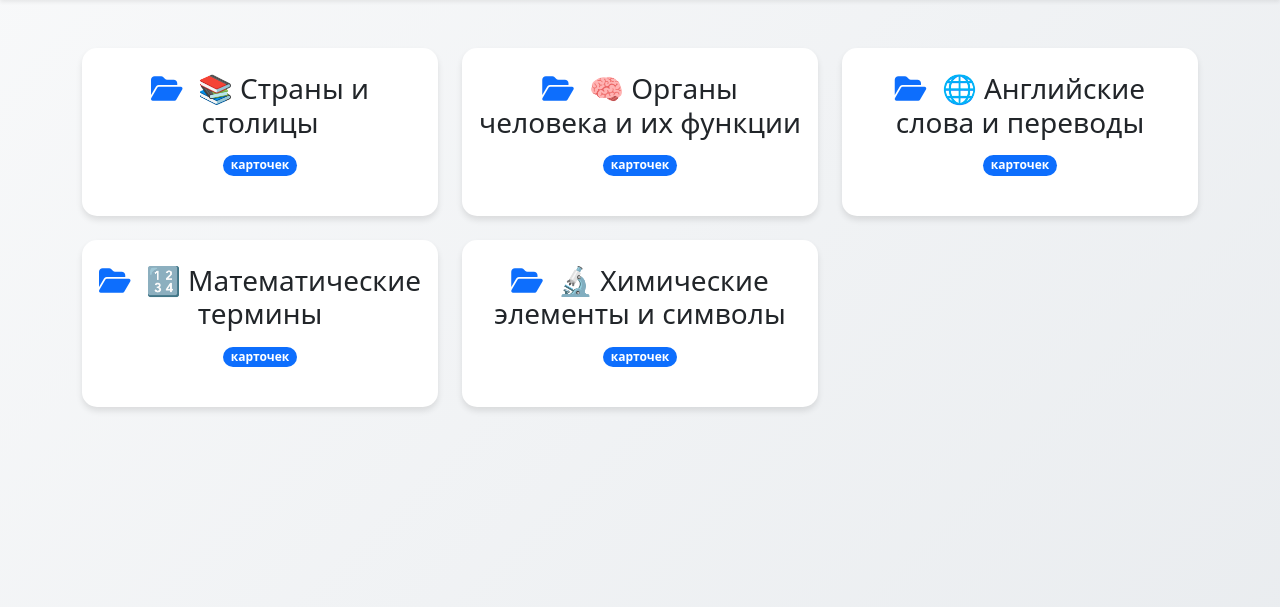
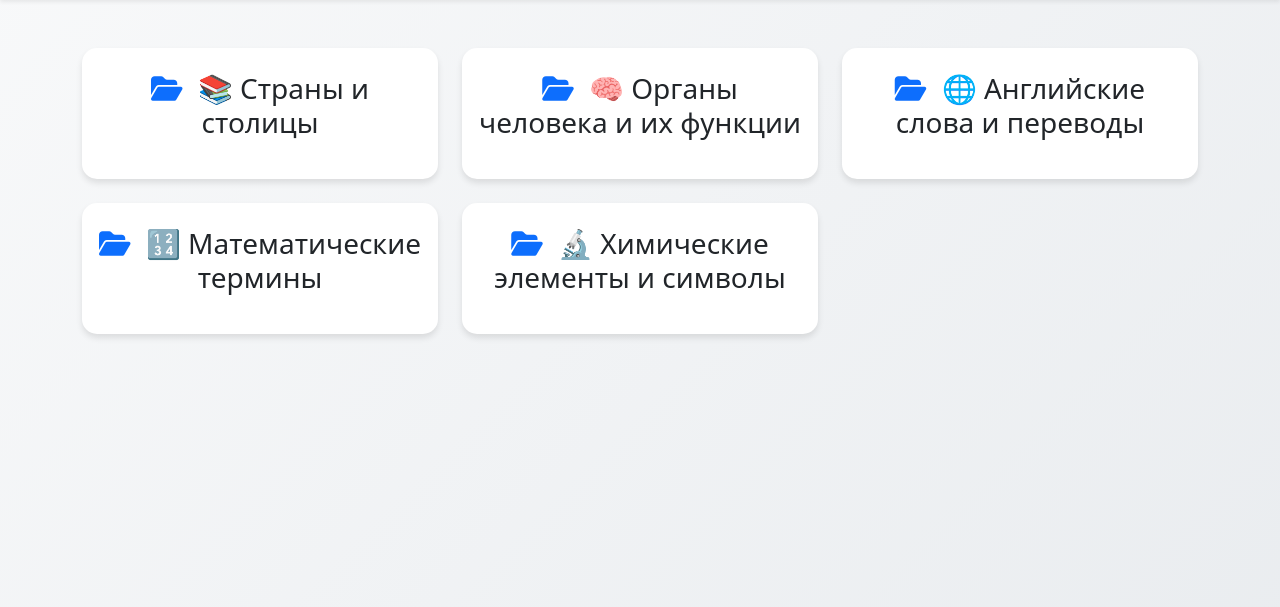
Before and after one commit to UHTbl/edumatch, a Django app: page /categories/ in a window 1280 px wide. Shown: the part 78-685 px from the top of the page. Run offline with Django 5.2, Linux system fonts and the light colour scheme; data comes from the database, SQL or seed files in the repository.

Commit message:
Удаление на вводной страницей с игрой отображения количество карточек

```diff
--- a/cards/templates/cards/categories.html
+++ b/cards/templates/cards/categories.html
@@ -10,12 +10,6 @@
                     <i class="fas fa-folder-open me-2 text-primary"></i>
                     {{ category.name }}
                 </h3>
-                <div class="d-flex justify-content-center align-items-center mb-3">
-                    <!-- Используем аннотированное поле -->
-                    <span class="badge bg-primary rounded-pill">
-                        {{ category.total_cards }} карточек
-                    </span>
-                </div>
                 <a href="{% url 'game' category.id %}" class="stretched-link"></a>
             </div>
         </div>
```
Also changed, not shown: cards/views.py (line endings or trailing spaces).
